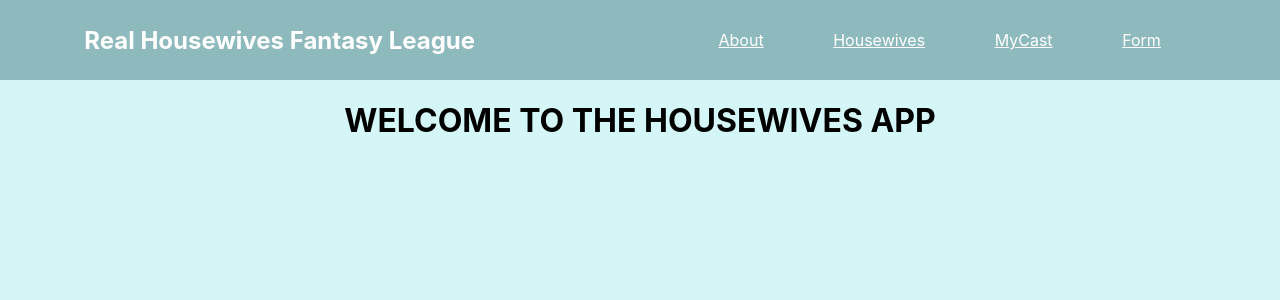
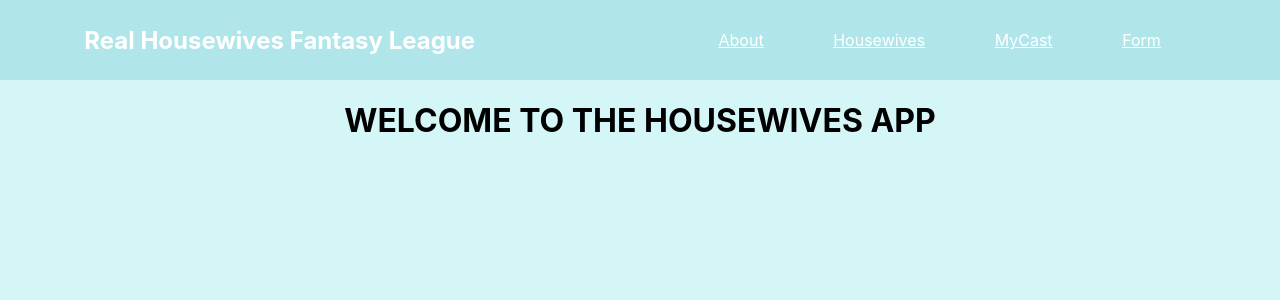
Before and after one commit to mikedannn/real-housewives-fantasy-league, a React (Create React App) app: page / in a window 1280 px wide. Shown: the top 300 px of the page. Built offline with nearby package versions, Linux system fonts and the light colour scheme.

Commit message:
Running JSON server without issue

```diff
--- a/package.json
+++ b/package.json
@@ -6,6 +6,7 @@
     "@testing-library/jest-dom": "^5.16.4",
     "@testing-library/react": "^13.3.0",
     "@testing-library/user-event": "^13.5.0",
+    "json-server": "^0.17.0",
     "react": "^18.2.0",
     "react-dom": "^18.2.0",
     "react-router-dom": "^6.3.0",
--- a/src/App.css
+++ b/src/App.css
@@ -11,7 +11,7 @@ nav {
   justify-content: space-around;
   align-items: center;
   min-height: 10vh;
-  background: rgb(114, 162, 165, .7);
+  background: rgba(140, 216, 221, 0.5);
   color: white;
 }
 
@@ -22,7 +22,3 @@ nav {
   align-items: center;
   list-style: none;
 }
-
-/* .logo {
-
-} */
```
Also changed, not shown: src/HousewifeCard.js (added, +11 -0 lines), 1 other file (tests, documents, lock files or other folders).
